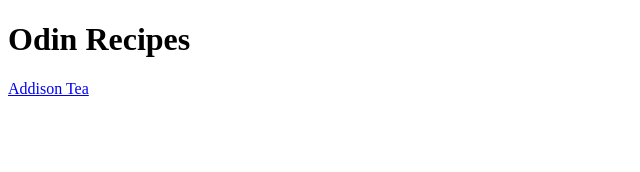
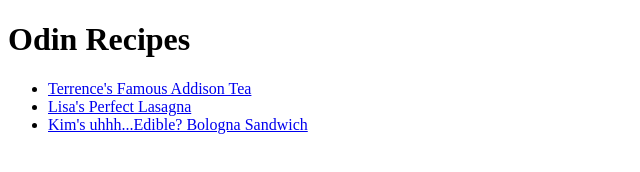
Before and after one commit to Coral720/odin-recipes, a plain HTML site: page index.html in a window 1280 px wide. Shown: the whole page, without its empty margins (0-640 px from the left). Drawn offline with Linux system fonts and the light colour scheme.

Commit message:
Created two new recipe pages only containing a singular heading describing what recipe they intend to hold. Updated main index page to have links to these two new pages. Also put all the links in a unordered list for organization

```diff
--- a/index.html
+++ b/index.html
@@ -9,8 +9,11 @@
 
     <body>
         <h1>Odin Recipes</h1>
-        <a href="./recipes/tea.html">Addison Tea</a>
-
+        <ul>
+        <li><a href="./recipes/tea.html">Terrence's Famous Addison Tea</a></li>
+        <li><a href="./recipes/lasagna.html">Lisa's Perfect Lasagna</a></li>
+        <li><a href="./recipes/bologna.html">Kim's uhhh...Edible? Bologna Sandwich</a></li>
+        </ul>
     </body>
 
 </html>
```
Also changed, not shown: recipes/bologna.html (added, +11 -0 lines), recipes/lasagna.html (added, +14 -0 lines).
